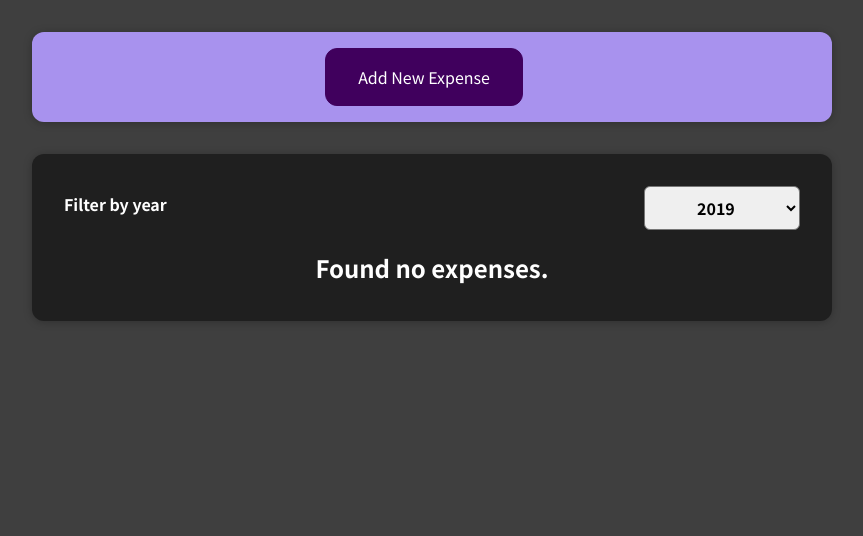
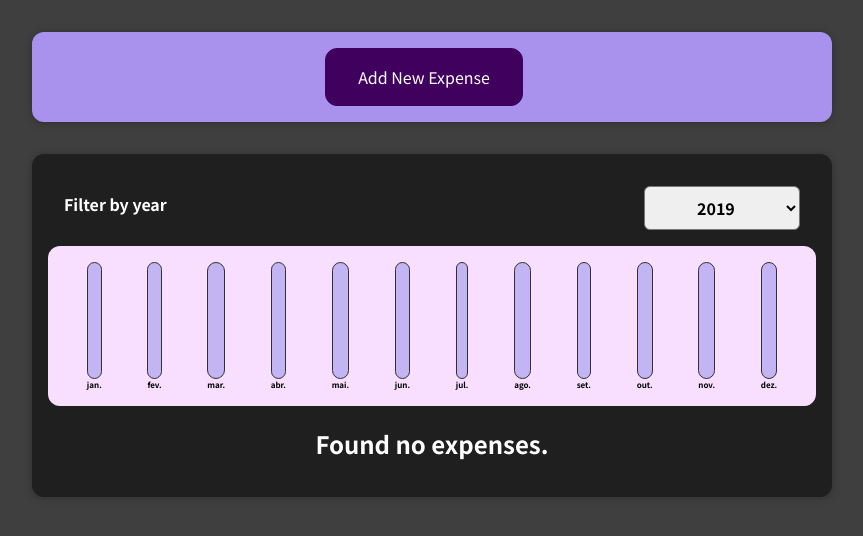
Before and after one commit to eduardompinto/react-complete-guide, a React (Create React App) app: page / in a window 1280 px wide. Shown: the top 536 px of the page, without its empty margins (208-1071 px from the left). Built offline with nearby package versions, Linux system fonts and the light colour scheme.

Commit message:
Add chart

```diff
--- /dev/null
+++ b/src/components/Chart/Chart.css
@@ -0,0 +1,9 @@
+.chart {
+  padding: 1rem;
+  border-radius: 12px;
+  background-color: #f8dfff;
+  text-align: center;
+  display: flex;
+  justify-content: space-around;
+  height: 10rem;
+}
--- /dev/null
+++ b/src/components/Chart/Chart.js
@@ -0,0 +1,22 @@
+import ChartBar from "./ChartBar";
+import "./Chart.css"
+
+const Chart = (props) => {
+  const values = props.dataPoints.map(v => v.value)
+  const totalMaximum = Math.max(...values)
+
+  return (
+    <div className="chart">
+      {props.dataPoints.map((dataPoint) => (
+        <ChartBar
+          value={dataPoint.value}
+          maxValue={totalMaximum}
+          label={dataPoint.label}
+          key={dataPoint.label}
+        ></ChartBar>
+      ))}
+    </div>
+  );
+};
+
+export default Chart;
--- /dev/null
+++ b/src/components/Chart/ChartBar.css
@@ -0,0 +1,30 @@
+.chart-bar {
+  height: 100%;
+  display: flex;
+  flex-direction: column;
+  align-items: center;
+}
+
+.chart-bar__inner {
+  height: 100%;
+  width: 100%;
+  border: 1px solid #313131;
+  border-radius: 12px;
+  background-color: #c3b4f3;
+  overflow: hidden;
+  display: flex;
+  flex-direction: column;
+  justify-content: flex-end;
+}
+
+.chart-bar__fill {
+  background-color: #4826b9;
+  width: 100%;
+  transition: all 0.3s ease-out;
+}
+
+.chart-bar__label {
+  font-weight: bold;
+  font-size: 0.5rem;
+  text-align: center;
+}
--- /dev/null
+++ b/src/components/Chart/ChartBar.js
@@ -0,0 +1,20 @@
+import "./ChartBar.css"
+
+const ChartBar = (props) => {
+  let barFillHeight = "0% ";
+
+  if (props.maxValue > 0) {
+    barFillHeight = Math.round((props.value / props.maxValue) * 100) + "% ";
+  }
+
+  return (
+    <div className="chart-bar">
+      <div className="chart-bar__inner">
+        <div className="chart-bar__fill" style={{height: barFillHeight}}></div>
+      </div>
+      <div className="chart-bar__label">{props.label}</div>
+    </div>
+  );
+};
+
+export default ChartBar;
--- a/src/components/Expenses/Expenses.js
+++ b/src/components/Expenses/Expenses.js
@@ -3,11 +3,15 @@ import Card from "../UI/Card";
 import "./Expenses.css";
 import ExpensesList from "./ExpensesList";
 import ExpensesFilter from "./ExpensesFilter";
+import ExpensesChart from "./ExpensesChart";
 
 const Expenses = (props) => {
   const [filteredYear, setFilteredYear] = useState("2019");
   const selectYearHandler = (selectedYear) => setFilteredYear(selectedYear);
-
+  const filteredExpenses = props.items.filter(
+    (ex) =>
+      filteredYear === "" || ex.date.getFullYear().toString() === filteredYear
+  );
   return (
     <div>
       <Card className="expenses">
@@ -15,9 +19,8 @@ const Expenses = (props) => {
           onSelectYear={selectYearHandler}
           selectedYear={filteredYear}
         />
-        <ExpensesList
-          items={props.items.filter(ex => filteredYear === "" || ex.date.getFullYear().toString() === filteredYear)}
-        />
+        <ExpensesChart expenses={filteredExpenses} />
+        <ExpensesList items={filteredExpenses} />
       </Card>
     </div>
   );
--- /dev/null
+++ b/src/components/Expenses/ExpensesChart.js
@@ -0,0 +1,16 @@
+import Chart from "../Chart/Chart";
+
+const ExpensesChart = (props) => {
+  const monthsfunc = (monthnum) => {
+    return {
+      label: new Date(2019, monthnum).toLocaleString("pt-BR", { month: "short" }),
+      value: 0,
+    }
+  }
+  const expenseData = [...Array(12).keys()].map(monthsfunc);
+  props.expenses.forEach((e) => {
+    expenseData[e.date.getMonth()].value += e.amount;
+  });
+  return <Chart dataPoints={expenseData}></Chart>;
+};
+export default ExpensesChart;
--- a/src/components/NewExpense/ExpenseForm.js
+++ b/src/components/NewExpense/ExpenseForm.js
@@ -13,11 +13,13 @@ const ExpenseForm = (props) => {
   const submitHandler = (event) => {
     event.preventDefault();
 
-    props.onSaveExpenseData({
-      title: title,
-      amount: amount,
-      date: new Date(date || "2019-01-01"),
-    });
+    if (title && amount) {
+      props.onSaveExpenseData({
+        title: title,
+        amount: amount,
+        date: new Date(date || "2019-01-01"),
+      });
+    }
 
     setTitle("");
     setAmount("");
```
